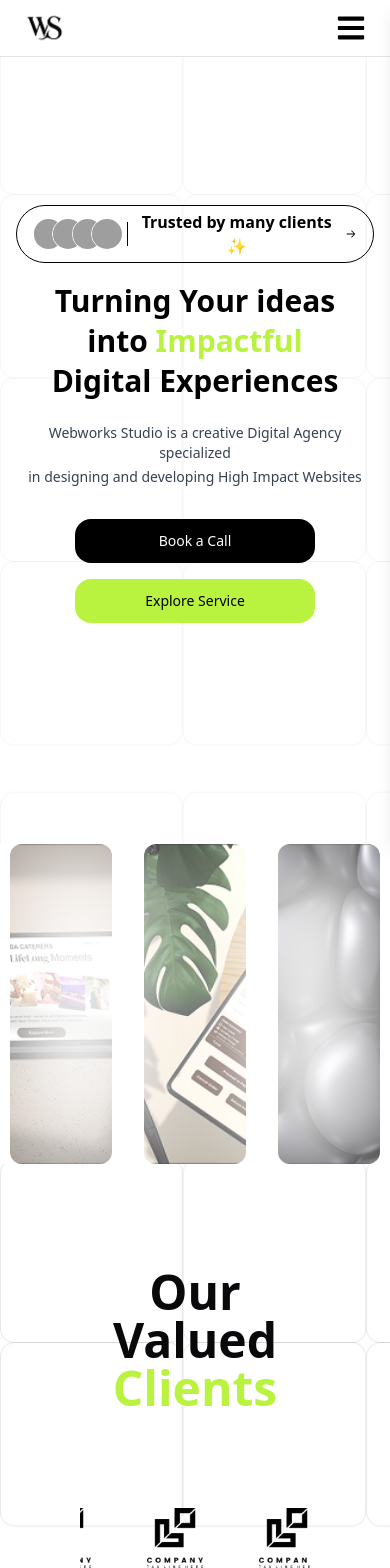
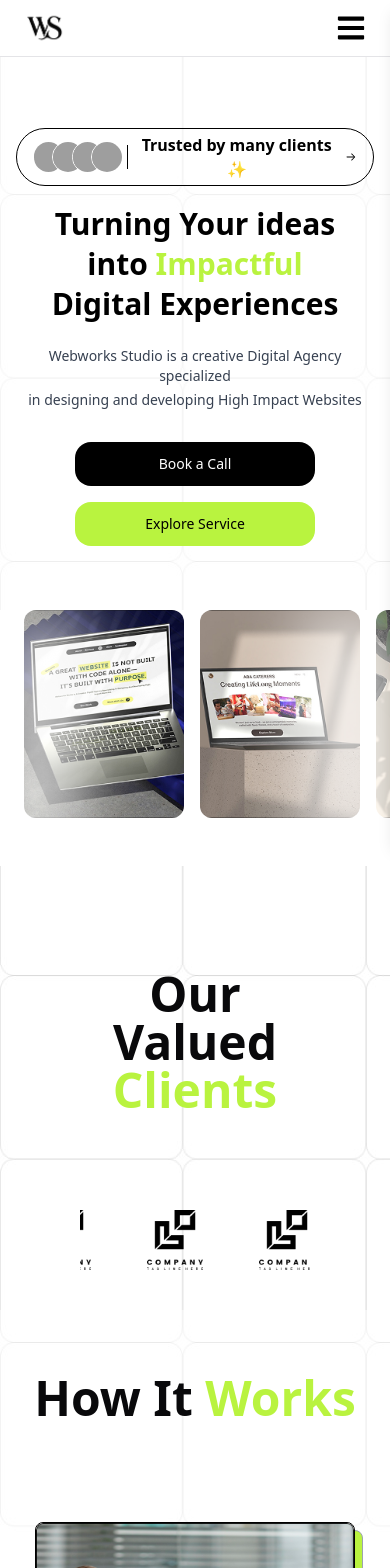
Before and after one commit to Sandipan-seth/WebWorkStudioPage, a React (Vite) app: page / in a window 390 px wide. Shown: the top 1568 px of the page. Built offline with nearby package versions, Linux system fonts and the light colour scheme; grey boxes are pictures that could not be loaded.

Commit message:
Landing section responsive done

```diff
--- a/src/components/HomeComponents/Landingpage.jsx
+++ b/src/components/HomeComponents/Landingpage.jsx
@@ -13,8 +13,8 @@ function Landingpage() {
   ];
 
   return (
-    <div className="flex flex-col mx-auto max-w-7xl justify-center items-center min-h-screen bg-white/60 text-black px-4 sm:px-6 text-center pt-12 pb-16">
-      <div className="mb-5">
+    <div className="flex flex-col mx-auto max-w-7xl justify-center items-center h-auto bg-white/60 text-black px-4 sm:px-6 text-center pt-12 pb-16">
+      <div className="mb-5 mt-20">
         <AnimatedShinyTextDemo />
       </div>
 
--- a/src/components/HomeComponents/LandingsectionImage/LandingsectionImage.jsx
+++ b/src/components/HomeComponents/LandingsectionImage/LandingsectionImage.jsx
@@ -8,8 +8,8 @@ function LandingsectionImage() {
   const images = [design1, design2, design3, design4, design5];
 
   return (
-    <div className="relative w-full h-80 overflow-hidden bg-white">
-      <div className="flex items-center justify-center h-full w-full gap-8 px-36 relative z-10">
+    <div className="relative w-full h-64 md:h-80 overflow-hidden bg-white">
+      <div className="hidden md:flex items-center justify-center h-full w-full gap-8 px-36 relative z-10">
         {images.map((src, index) => (
           <img
             key={index}
@@ -21,8 +21,18 @@ function LandingsectionImage() {
           />
         ))}
       </div>
-      <div className="absolute left-0 top-0 h-full w-40 bg-white/95 blur-[50px] z-30 pointer-events-none" />
-      <div className="absolute right-0 top-0 h-full w-40 bg-white/95 blur-[50px] z-30 pointer-events-none" />
+      <div className="md:hidden flex h-full gap-4 overflow-x-auto px-6 relative z-10 scrollbar-hide">
+        {images.map((src, index) => (
+          <img
+            key={index}
+            src={src}
+            alt=""
+            className="h-52 w-40 rounded-xl object-cover flex-shrink-0"
+          />
+        ))}
+      </div>
+      <div className="absolute left-0 top-0 h-full w-20 bg-white/95 blur-[40px] z-30 pointer-events-none" />
+      <div className="absolute right-0 top-0 h-full w-20 bg-white/95 blur-[40px] z-30 pointer-events-none" />
     </div>
   );
 }
```
